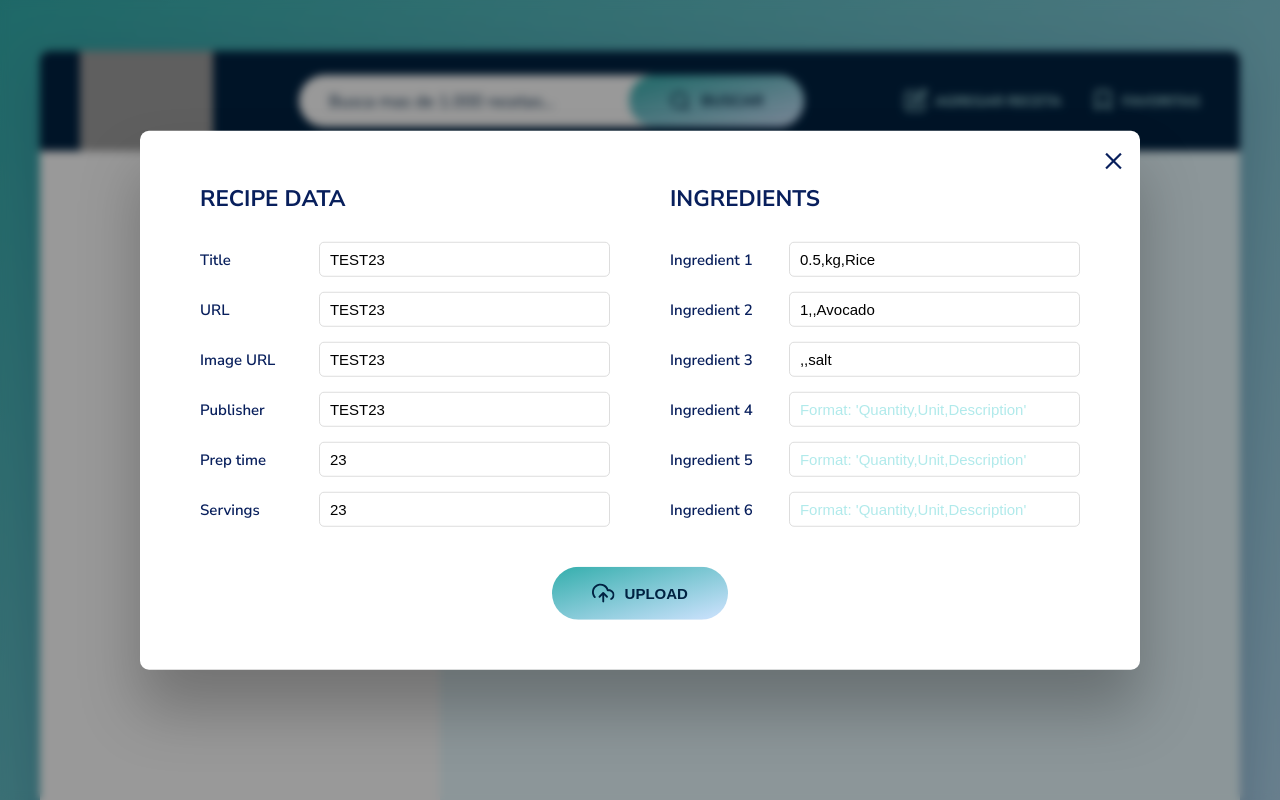
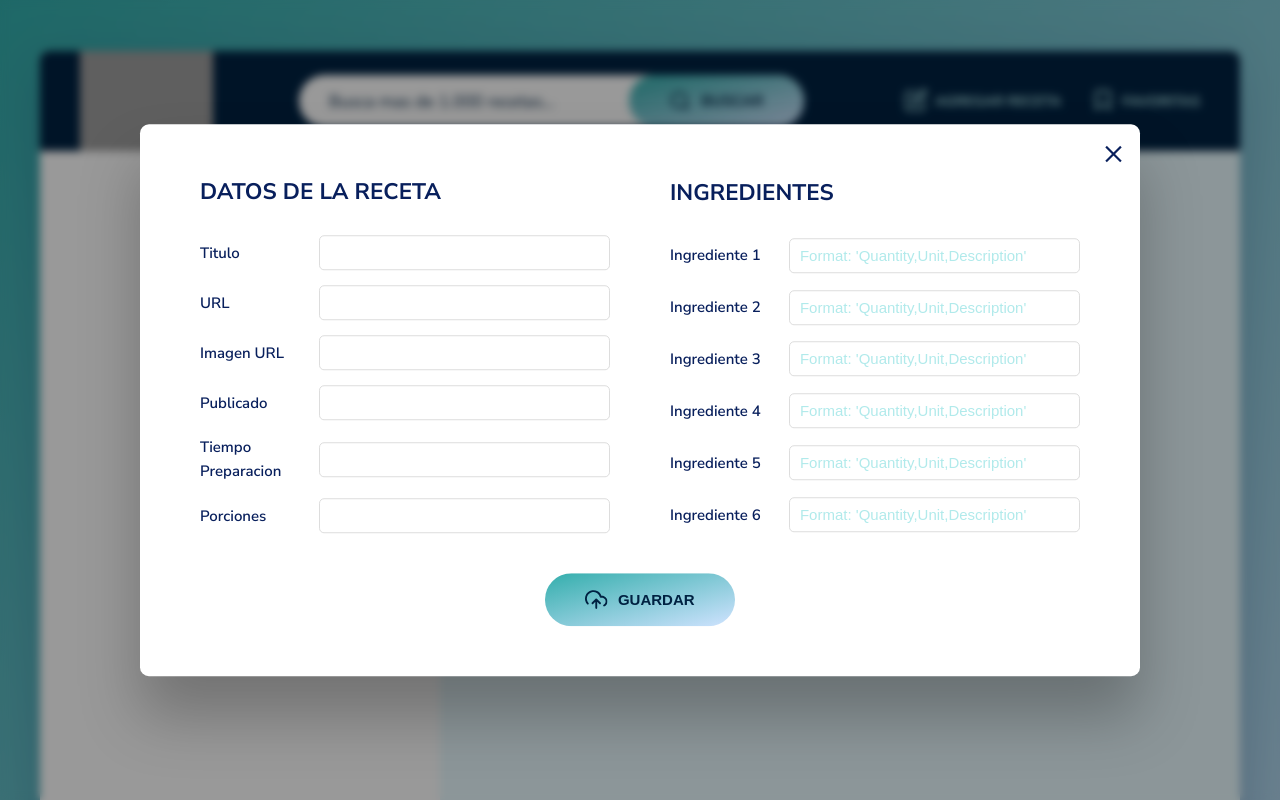
Before and after one commit to Diego-9612/CookinCode-WebApp, a website built with Parcel: page index.html in a window 1280 px wide. Both pictures are taken after a click on the button "AGREGAR RECETA". Shown: the top 800 px of the page. Built offline with nearby package versions, Linux system fonts and the light colour scheme; grey boxes are pictures that could not be loaded.

Commit message:
se modifican estilos del proyecto

```diff
--- a/index.html
+++ b/index.html
@@ -105,58 +105,55 @@
       <button class="btn--close-modal">&times;</button>
       <form class="upload">
         <div class="upload__column">
-          <h3 class="upload__heading">Recipe data</h3>
-          <label>Title</label>
-          <input value="TEST23" required name="title" type="text" />
+          <h3 class="upload__heading">Datos de la Receta</h3>
+          <label>Titulo</label>
+          <input required name="title" type="text" />
           <label>URL</label>
-          <input value="TEST23" required name="sourceUrl" type="text" />
-          <label>Image URL</label>
-          <input value="TEST23" required name="image" type="text" />
-          <label>Publisher</label>
-          <input value="TEST23" required name="publisher" type="text" />
-          <label>Prep time</label>
-          <input value="23" required name="cookingTime" type="number" />
-          <label>Servings</label>
-          <input value="23" required name="servings" type="number" />
+          <input required name="sourceUrl" type="text" />
+          <label>Imagen URL</label>
+          <input required name="image" type="text" />
+          <label>Publicado</label>
+          <input required name="publisher" type="text" />
+          <label>Tiempo Preparacion</label>
+          <input required name="cookingTime" type="number" />
+          <label>Porciones</label>
+          <input required name="servings" type="number" />
         </div>
 
         <div class="upload__column">
-          <h3 class="upload__heading">Ingredients</h3>
-          <label>Ingredient 1</label>
+          <h3 class="upload__heading">Ingredientes</h3>
+          <label>Ingrediente 1</label>
           <input
-            value="0.5,kg,Rice"
             type="text"
             required
             name="ingredient-1"
             placeholder="Format: 'Quantity,Unit,Description'"
           />
-          <label>Ingredient 2</label>
+          <label>Ingrediente 2</label>
           <input
-            value="1,,Avocado"
             type="text"
             name="ingredient-2"
             placeholder="Format: 'Quantity,Unit,Description'"
           />
-          <label>Ingredient 3</label>
+          <label>Ingrediente 3</label>
           <input
-            value=",,salt"
             type="text"
             name="ingredient-3"
             placeholder="Format: 'Quantity,Unit,Description'"
           />
-          <label>Ingredient 4</label>
+          <label>Ingrediente 4</label>
           <input
             type="text"
             name="ingredient-4"
             placeholder="Format: 'Quantity,Unit,Description'"
           />
-          <label>Ingredient 5</label>
+          <label>Ingrediente 5</label>
           <input
             type="text"
             name="ingredient-5"
             placeholder="Format: 'Quantity,Unit,Description'"
           />
-          <label>Ingredient 6</label>
+          <label>Ingrediente 6</label>
           <input
             type="text"
             name="ingredient-6"
@@ -168,7 +165,7 @@
           <svg>
             <use href="src/img/icons.svg#icon-upload-cloud"></use>
           </svg>
-          <span>Upload</span>
+          <span>Guardar</span>
         </button>
       </form>
     </div>
```
